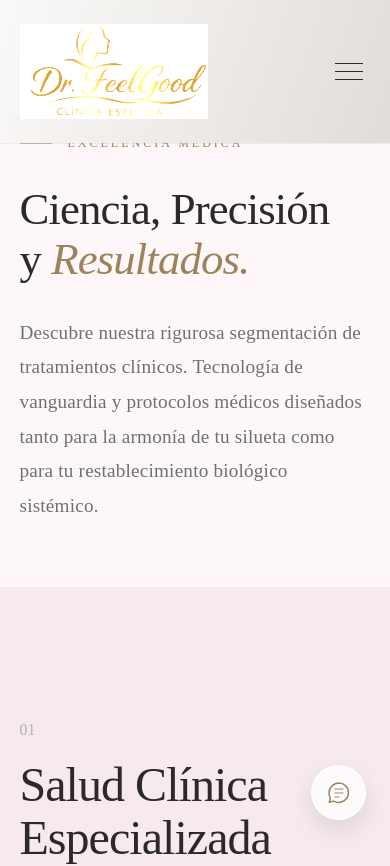
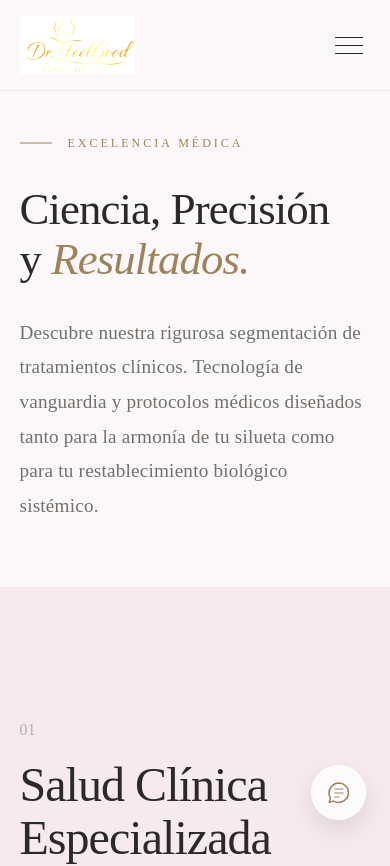
Before and after one commit to hh2fc24/drfeelg2.0, a Next.js app: page /servicios in a window 390 px wide. Shown: the top 866 px of the page. Built offline with nearby package versions, Linux system fonts and the light colour scheme; a web font is replaced by a local one.

Commit message:
style: reduce navbar/footer footprint and set white backgrounds

```diff
--- a/components/Footer.module.css
+++ b/components/Footer.module.css
@@ -1,6 +1,6 @@
 .footer {
-    background: var(--gradient-brand);
-    padding: 8rem 0 0;
+    background: var(--color-bg-white);
+    padding: 5.5rem 0 0;
     border-top: 1px solid rgba(44, 42, 41, 0.05);
     /* Very subtle line */
 }
@@ -9,7 +9,8 @@
     display: grid;
     grid-template-columns: 2fr 1fr 1fr;
     gap: 4rem;
-    margin-bottom: 6rem;
+    margin: 0 auto 4.5rem;
+    max-width: 1120px;
 }
 
 .footerBrand {
@@ -31,7 +32,7 @@
 }
 
 .logoImage {
-    height: 165px;
+    height: 110px;
     width: auto;
     object-fit: contain;
     filter: brightness(1.25) contrast(1.15);
@@ -102,7 +103,7 @@
 }
 
 .footerBottom {
-    background: var(--gradient-brand);
+    background: var(--color-bg-white);
     /* Off-white bottom */
     padding: 2rem 0;
     text-align: center;
@@ -121,7 +122,7 @@
 
 @media (max-width: 768px) {
     .footer {
-        padding-top: 5rem;
+        padding-top: 4rem;
     }
 
     .footerGrid {
@@ -129,4 +130,8 @@
         gap: 3rem;
         margin-bottom: 4rem;
     }
+
+    .logoImage {
+        height: 86px;
+    }
 }
--- a/components/Footer.tsx
+++ b/components/Footer.tsx
@@ -12,8 +12,8 @@ export default function Footer() {
                             <Image
                                 src="/ll2.png"
                                 alt="Dr. Feelgood"
-                                width={240}
-                                height={80}
+                                width={320}
+                                height={160}
                                 className={styles.logoImage}
                                 unoptimized
                             />
--- a/components/Navbar.module.css
+++ b/components/Navbar.module.css
@@ -5,15 +5,13 @@
     width: 100%;
     z-index: 1000;
     transition: all 0.6s var(--ease-editorial);
-    padding: 2.5rem 0;
-    background: var(--gradient-nav-light);
-    backdrop-filter: blur(20px);
-    -webkit-backdrop-filter: blur(20px);
+    padding: 1.4rem 0;
+    background: var(--color-bg-white);
     box-shadow: 0 1px 0 rgba(0, 0, 0, 0.05);
 }
 
 .scrolled {
-    padding: 1.25rem 0;
+    padding: 0.9rem 0;
     box-shadow: 0 4px 20px rgba(0, 0, 0, 0.05);
 }
 
@@ -21,6 +19,9 @@
     display: flex;
     align-items: center;
     justify-content: space-between;
+    max-width: 1120px;
+    margin: 0 auto;
+    width: 100%;
 }
 
 .logo {
@@ -36,11 +37,15 @@
 }
 
 .logoImage {
-    height: 95px;
+    height: 70px;
     width: auto;
     object-fit: contain;
     transition: transform 0.4s var(--ease-editorial);
     filter: brightness(1.25) contrast(1.15);
+}
+
+.scrolled .logoImage {
+    height: 58px;
 }
 
 .logo:hover .logoImage {
@@ -142,11 +147,15 @@
 
 @media (max-width: 768px) {
     .header {
-        padding: 1.5rem 0;
+        padding: 1rem 0;
     }
 
     .scrolled {
-        padding: 1rem 0;
+        padding: 0.8rem 0;
+    }
+
+    .logoImage {
+        height: 58px;
     }
 
     .menuToggle {
@@ -159,7 +168,7 @@
         left: 0;
         width: 100vw;
         height: 100vh;
-        background: var(--gradient-brand);
+        background: var(--color-bg-white);
         flex-direction: column;
         justify-content: center;
         padding: 2rem;
--- a/components/Navbar.tsx
+++ b/components/Navbar.tsx
@@ -24,8 +24,8 @@ export default function Navbar() {
                     <Image
                         src="/ll2.png"
                         alt="Dr. Feelgood"
-                        width={200}
-                        height={60}
+                        width={220}
+                        height={110}
                         className={styles.logoImage}
                         priority
                         unoptimized
```
